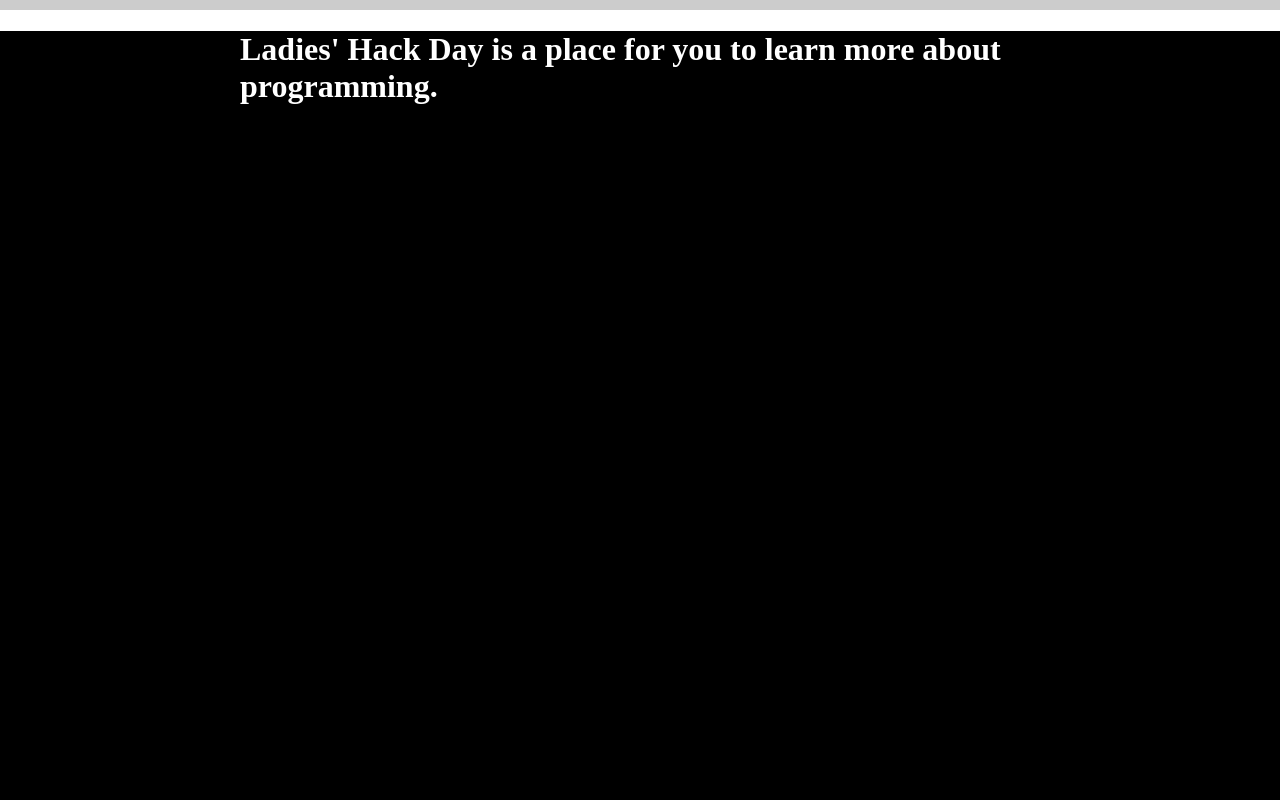
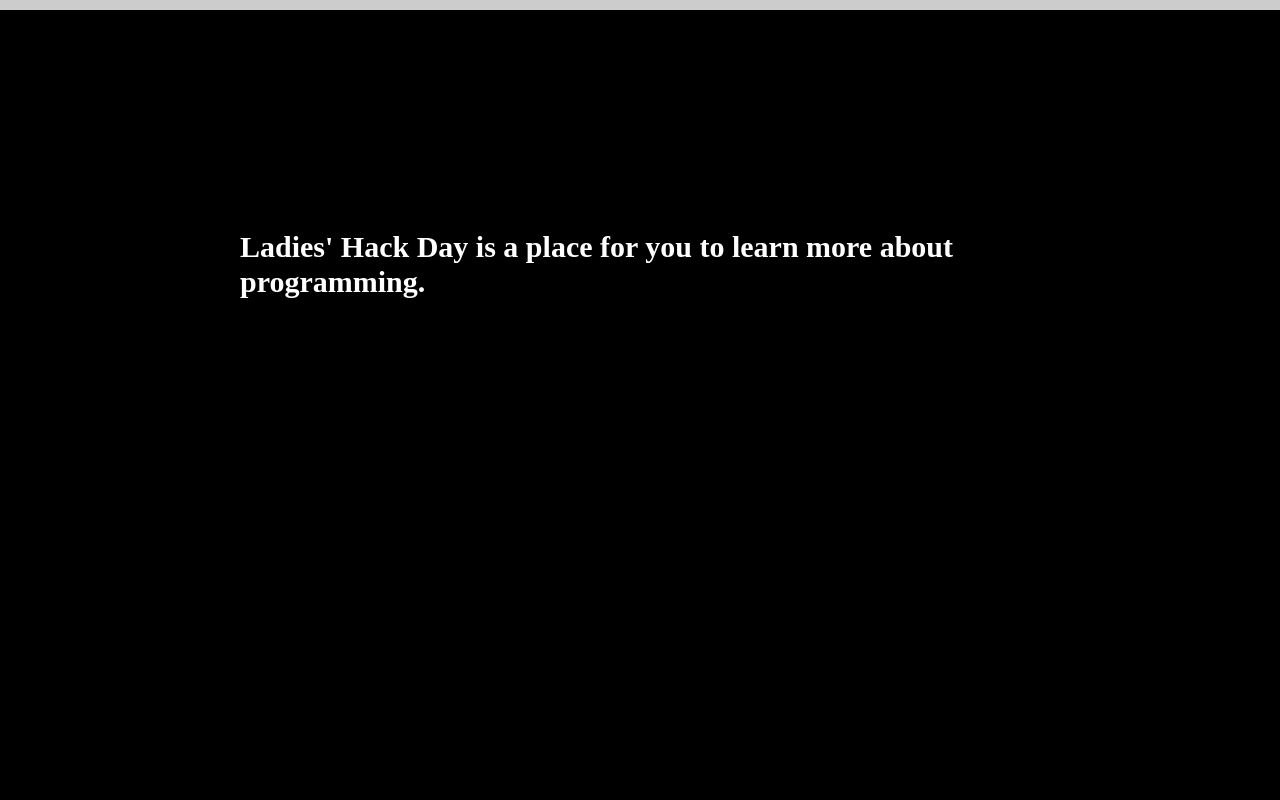
Before and after one commit to ladieshackday/ladieshackday.github.com, a plain HTML site: page index.html in a window 1280 px wide. Shown: the top 800 px of the page. Drawn offline with nearby package versions, Linux system fonts and the light colour scheme; a script that the page names is missing.

Commit message:
scaffolding

```diff
--- a/index.html
+++ b/index.html
@@ -7,9 +7,10 @@
   <meta name="viewport" content="width=device-width">
   <link rel="stylesheet" href="css/normalize.css">
   <style>
-        body {border-top: 10px solid #CCC;}
+        body {border-top: 10px solid #CCC; padding: 0; margin: 0;}
+        h1 {font-size:30px;}
         .container {width: 800px; margin: auto;}
-        .headline {height: 800px; background: #000; color: #FFF;}
+        .headline {height: 500px; padding: 200px 0; background: #000; color: #FFF;}
         .col {width: 48%; float: left; padding: 2%;}
   </style>
 </head>
```
